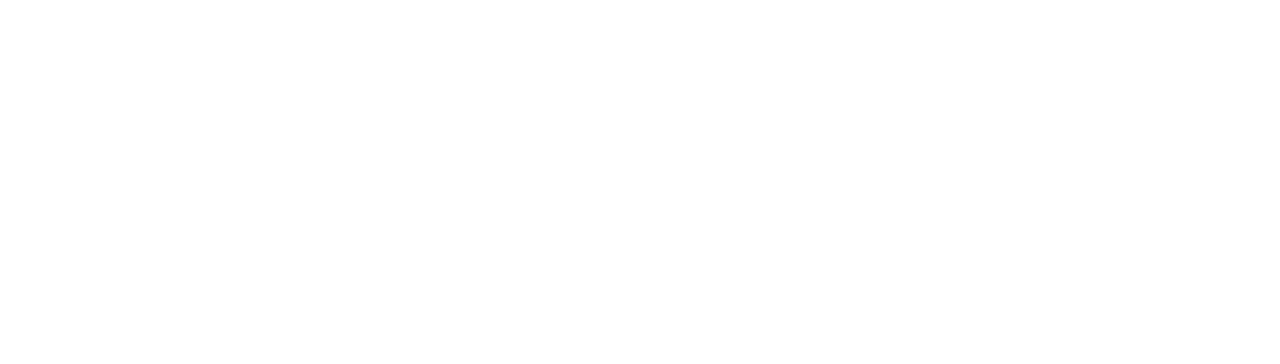
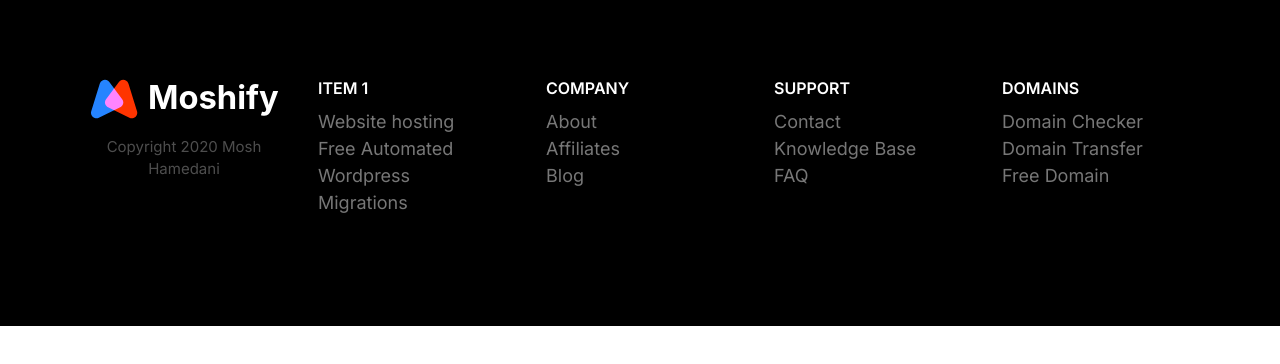
Before and after one commit to alexwilkom/moshify-practice, a plain HTML site: page index.html in a window 1280 px wide. Drawn offline with Linux system fonts and the light colour scheme.

Commit message:
Build the footer component.

```diff
--- a/css/styles.css
+++ b/css/styles.css
@@ -269,6 +269,10 @@ a {
 .btn--block {
     width: 100%;
     display: inline-block;
+}
+
+button.icon {
+    cursor: pointer;
 }
 
 @media only screen and (min-width: 1024px) {
@@ -852,3 +856,81 @@ a {
         max-width: 700px;
     }
 }
+
+/* Footer */
+
+footer {
+    background-color: #232323;
+}
+
+footer a {
+    color: #777;
+    transition: .3s;
+}
+
+footer a:hover {
+    color: #fff;
+}
+
+.footer__section {
+    padding: 2rem;
+    border-bottom: 1px solid #393939;
+}
+
+.footer__section .list {
+    margin: 1rem 0;
+}
+
+.footer__heading {
+    text-transform: uppercase;
+    font-weight: 600;
+}
+
+.footer__brand {
+    margin-top: 5rem;
+    text-align: center;
+}
+
+/* TODO: consider refactoring this and applying it to all images */
+.footer__brand img {
+    width: 100%;
+    max-width: 230px;
+}
+
+.footer__copyright {
+    font-size: 2.1rem;
+    color: #fff;
+    opacity: .3;
+}
+
+@media screen and (min-width: 768px) {
+    .footer__sections {
+        grid-template-columns: repeat(auto-fit, minmax(10rem, 1fr));
+    }
+
+    .footer .collapsible__chevron {
+        display: none;
+    }
+
+    .footer .collapsible__content {
+        opacity: 1;
+        max-height: 100%;
+    }
+
+    .footer__brand {
+        order: -1;
+        margin-top: 1rem
+    }
+
+    .footer__copyright {
+        font-size: 1.5rem;
+    }
+
+    .footer__section {
+        border: 0;
+    }
+
+    .footer__heading {
+        font-size: 1.6rem;
+    }
+}
--- a/index.html
+++ b/index.html
@@ -14,6 +14,66 @@
 </head>
 
 <body>
+    <footer class="block block--dark footer">
+        <div class="container grid footer__sections">
+            <section class="collapsible collapsible--expanded footer__section">
+                <header class="collapsible__header">
+                    <h2 class="collapsible__heading footer__heading">Item 1</h2>
+                    <button class="icon collapsible__chevron"></button>
+                </header>
+                <div class="collapsible__content">
+                    <ul class="list">
+                        <li><a href="#">Website hosting</a></li>
+                        <li><a href="#">Free Automated Wordpress</a></li>
+                        <li><a href="#">Migrations</a></li>
+                    </ul>
+                </div>
+            </section>
+            <section class="collapsible footer__section">
+                <header class="collapsible__header">
+                    <h2 class="collapsible__heading footer__heading">Company</h2>
+                    <button class="icon collapsible__chevron"></button>
+                </header>
+                <div class="collapsible__content">
+                    <ul class="list">
+                        <li><a href="#">About</a></li>
+                        <li><a href="#">Affiliates</a></li>
+                        <li><a href="#">Blog</a></li>
+                    </ul>
+                </div>
+            </section>
+            <section class="collapsible footer__section">
+                <header class="collapsible__header">
+                    <h2 class="collapsible__heading footer__heading">Support</h2>
+                    <button class="icon collapsible__chevron"></button>
+                </header>
+                <div class="collapsible__content">
+                    <ul class="list">
+                        <li><a href="#">Contact</a></li>
+                        <li><a href="#">Knowledge Base</a></li>
+                        <li><a href="#">FAQ</a></li>
+                    </ul>
+                </div>
+            </section>
+            <section class="collapsible footer__section">
+                <header class="collapsible__header">
+                    <h2 class="collapsible__heading footer__heading">Domains</h2>
+                    <button class="icon collapsible__chevron"></button>
+                </header>
+                <div class="collapsible__content">
+                    <ul class="list">
+                        <li><a href="#">Domain Checker</a></li>
+                        <li><a href="#">Domain Transfer</a></li>
+                        <li><a href="#">Free Domain</a></li>
+                    </ul>
+                </div>
+            </section>
+            <section class="footer__brand">
+                <img src="images/logo.svg" alt="">
+                <p class="footer__copyright">Copyright 2020 Mosh Hamedani</p>
+            </section>
+        </div>
+    </footer>
 
 </body>
 
```
